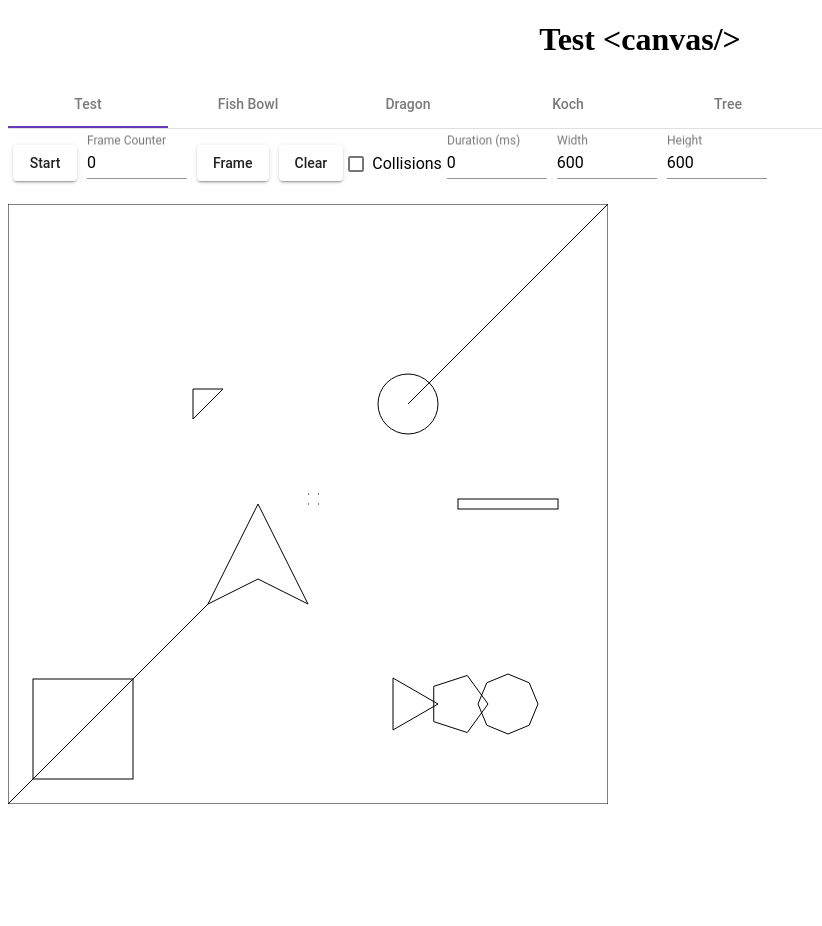
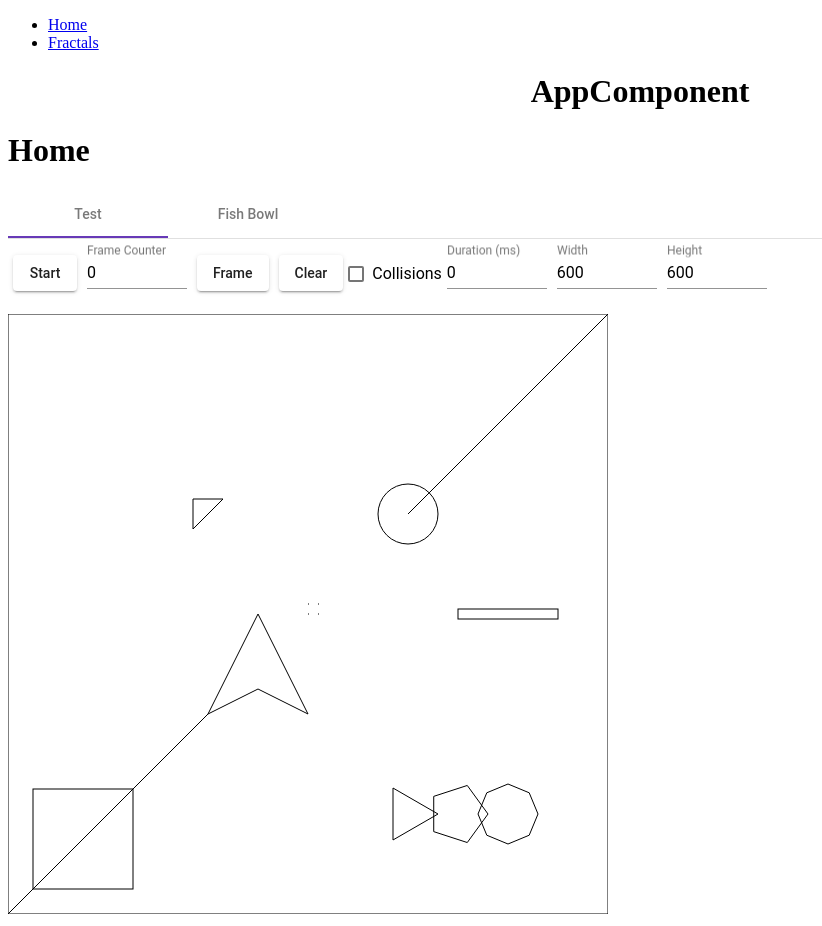
Before and after one commit to SpilledMilkCOM/Angular-Graphics, an Angular app: page /home in a window 1280 px wide. Before the commit this address led to /. Shown: the whole page, without its empty margins (0-822 px from the left). Before the commit the page ends 816 px from the top, so only its background shows below. Built offline with nearby package versions, Linux system fonts and the light colour scheme.

Commit message:
Added nav menu and routing.

```diff
--- a/src/app/app.component.html
+++ b/src/app/app.component.html
@@ -1,43 +1,16 @@
+<nav class='navbar navbar-expand navbar-light bg-light'>
+  <a class='navbar-brand'>{{pageTitle}}</a>
+  <ul class='nav nav-pills'>
+    <li><a class='nav-link' [routerLink]="['/home']">Home</a></li>
+    <li><a class='nav-link' [routerLink]="['/fractals']">Fractals</a></li>
+  </ul>
+</nav>
+
 <!--The content below is only a placeholder and can be replaced.-->
 <div style="text-align:center">
   <h1>
-   {{ title }}
+    {{ title }}
   </h1>
 </div>
 
-<!-- <mat-slider min="1" max="100" step="1" value="1"></mat-slider> -->
-
-<mat-tab-group>
-  <mat-tab label="Test">
-    <!-- ng-template allows the tab content to be rendered when shown. -->
-    <ng-template matTabContent>
-      <gr-drawing></gr-drawing>
-    </ng-template>
-  </mat-tab>
-
-  <mat-tab label="Fish Bowl">
-    <ng-template matTabContent>
-      <gr-fishbowl></gr-fishbowl>
-    </ng-template>
-  </mat-tab>
-
-  <mat-tab label="Dragon">
-    <ng-template matTabContent>
-      <gr-dragon-fractal></gr-dragon-fractal>
-    </ng-template>
-  </mat-tab>
-
-  <mat-tab label="Koch">
-    <ng-template matTabContent>
-      <gr-koch-fractal></gr-koch-fractal>
-    </ng-template>
-  </mat-tab>
-
-  <mat-tab label="Tree">
-    <ng-template matTabContent>
-      <gr-tree-fractal></gr-tree-fractal>
-    </ng-template>
-  </mat-tab>
-</mat-tab-group>
-
 <router-outlet></router-outlet>
--- a/src/app/app.component.ts
+++ b/src/app/app.component.ts
@@ -6,5 +6,5 @@ import { Component } from '@angular/core';
   styleUrls: ['./app.component.css']
 })
 export class AppComponent {
-  title = 'Test <canvas/>';
+  title = 'AppComponent';
 }
--- /dev/null
+++ b/src/app/views/fractals/fractals.component.html
@@ -0,0 +1,23 @@
+<h2>{{title}}</h2>
+
+<mat-tab-group>
+
+  <mat-tab label="Dragon">
+    <ng-template matTabContent>
+      <gr-dragon-fractal></gr-dragon-fractal>
+    </ng-template>
+  </mat-tab>
+
+  <mat-tab label="Koch">
+    <ng-template matTabContent>
+      <gr-koch-fractal></gr-koch-fractal>
+    </ng-template>
+  </mat-tab>
+
+  <mat-tab label="Tree">
+    <ng-template matTabContent>
+      <gr-tree-fractal></gr-tree-fractal>
+    </ng-template>
+  </mat-tab>
+
+</mat-tab-group>
--- /dev/null
+++ b/src/app/views/fractals/fractals.component.ts
@@ -0,0 +1,9 @@
+import { Component } from '@angular/core';
+
+@Component({
+  selector: 'view-fractals',
+  templateUrl: './fractals.component.html'
+})
+export class FractalsComponent {
+  title = 'Fractals';
+}
--- /dev/null
+++ b/src/app/views/home/home.component.html
@@ -0,0 +1,19 @@
+<h1>
+  {{ title }}
+</h1>
+
+<mat-tab-group>
+  <mat-tab label="Test">
+    <!-- ng-template allows the tab content to be rendered when shown. -->
+    <ng-template matTabContent>
+      <gr-drawing></gr-drawing>
+    </ng-template>
+  </mat-tab>
+
+  <mat-tab label="Fish Bowl">
+    <ng-template matTabContent>
+      <gr-fishbowl></gr-fishbowl>
+    </ng-template>
+  </mat-tab>
+
+</mat-tab-group>
--- /dev/null
+++ b/src/app/views/home/home.component.ts
@@ -0,0 +1,9 @@
+import { Component } from '@angular/core';
+
+@Component({
+  selector: 'view-home',
+  templateUrl: './home.component.html'
+})
+export class HomeComponent {
+  title = 'Home';
+}
```
Also changed, not shown: src/app/app.module.ts (+18 -1 lines).
